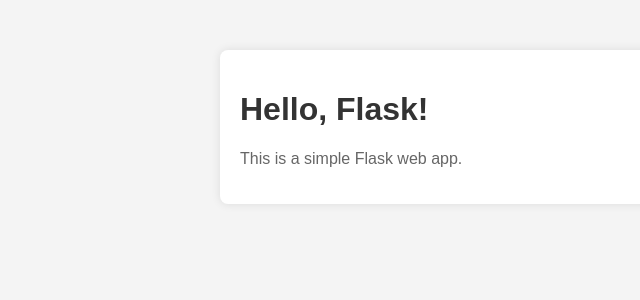
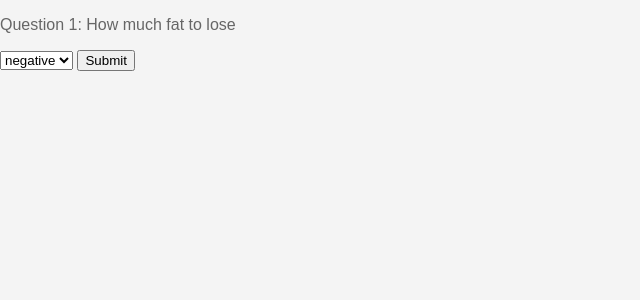
Before and after one commit to jasonglove/Mexl-Harmyny, a Flask app: page / in a window 1280 px wide. Shown: the top 300 px of the page, without its empty margins (0-640 px from the left). Run offline with Flask 3, Linux system fonts and the light colour scheme.

Commit message:
quiz basics, session variable

```diff
--- a/app.py
+++ b/app.py
@@ -3,10 +3,27 @@ from io import BytesIO
 import subprocess
 
 app = Flask(__name__)
+app.secret_key = 'secret'
 
 @app.route('/')
 def index():
     return render_template('index.html')
+
+@app.route('/save_quiz_answers', methods=['POST']) #Saves after quiz
+def save_quiz_answers():
+    #Logic to save quiz answers
+    if request.method == 'POST':
+        #Retrieve the quiz answers from the form data
+        fat = request.form.get('fat')
+        #Add more answers as needed
+
+        #Save the quiz answers in session variables
+        session['fat_amount'] = fat
+
+        #Redirect to the homepage after saving the answers
+        return redirect(url_for('index'))
+
+    return redirect(url_for('index'))  #Redirect after saving answers
 
 @app.route('/recipe')
 def quiz():
--- a/templates/index.html
+++ b/templates/index.html
@@ -7,9 +7,17 @@
     <title>Flask Web App - QUIZ TAB</title>
 </head>
 <body>
-    <div class="container">
-        <h1>Hello, Flask!</h1>
-        <p>This is a simple Flask web app.</p>
-    </div>
+    <form method="post" action="{{ url_for('save_quiz_answers') }}">
+        <p>Question 1: How much fat to lose</p>
+        <select name="fat">
+            <option value="skinny">negative</option>
+            <option value="normal">none</option>
+            <option value="america">a bit</option>
+            <option value="fat">a lot</option>
+            <!-- Add more color options as needed -->
+        </select>
+
+        <input type="submit" value="Submit">
+    </form>
 </body>
 </html>
```
